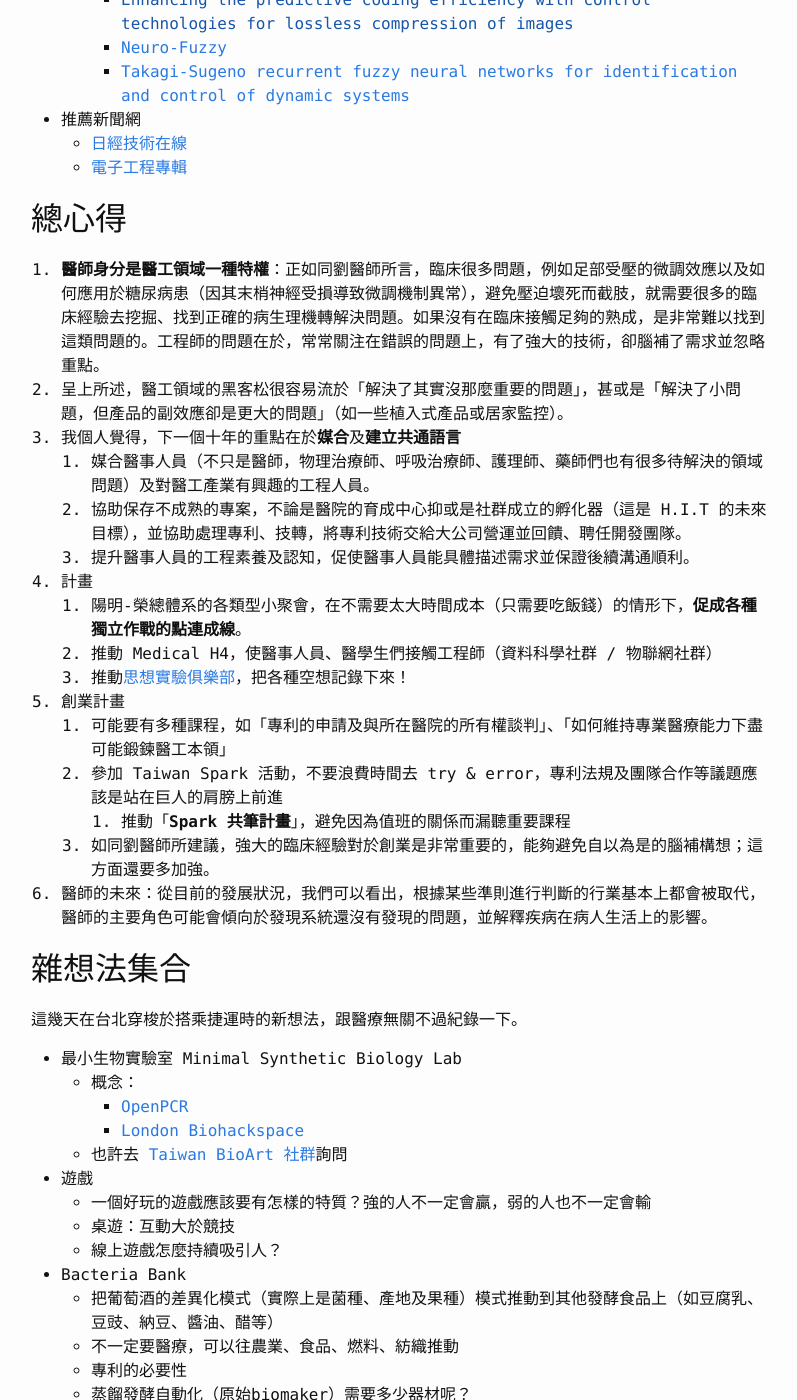
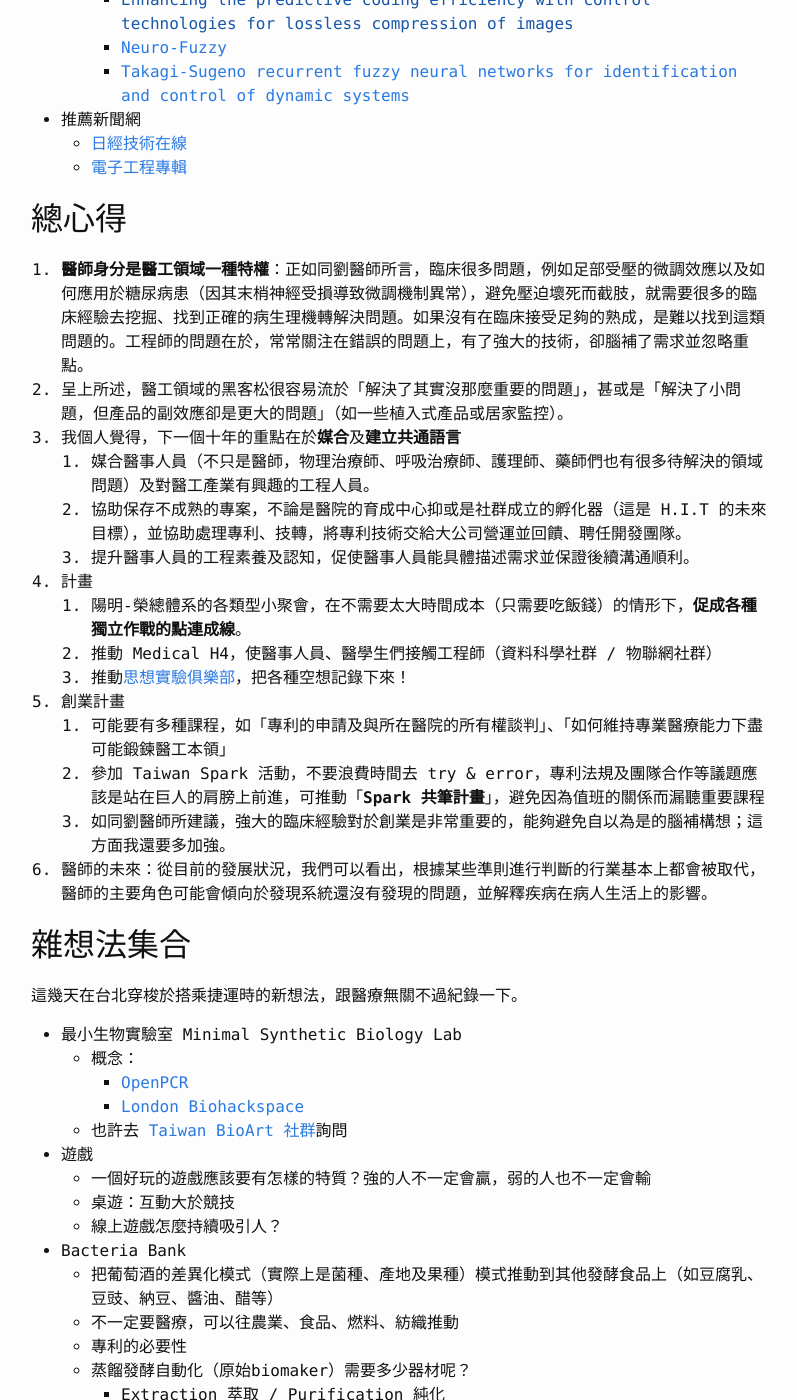
Before and after one commit to algaebrown/yfwu.github.io, a Jekyll site: the page built from _posts/startup/2016-04-28-future-medicine.md, in a window 1280 px wide and 1400 px high, scrolled down 3428 px. Shown: the whole window, without its empty margins (239-1036 px from the left). Built offline with Jekyll 4.4.1, drawn with Linux system fonts in a browser that asks for light colours; some of the changed text lies outside the part shown.

Commit message:
Update future medicine

```diff
--- a/_posts/startup/2016-04-28-future-medicine.md
+++ b/_posts/startup/2016-04-28-future-medicine.md
@@ -118,7 +118,7 @@ tags: [3D, biobrick, bioprinting, IoT, bioinformatics]
   - [電子工程專輯](http://www.eettaiwan.com/)
 
 ## 總心得
-1. **醫師身分是醫工領域一種特權**：正如同劉醫師所言，臨床很多問題，例如足部受壓的微調效應以及如何應用於糖尿病患（因其末梢神經受損導致微調機制異常），避免壓迫壞死而截肢，就需要很多的臨床經驗去挖掘、找到正確的病生理機轉解決問題。如果沒有在臨床接觸足夠的熟成，是非常難以找到這類問題的。工程師的問題在於，常常關注在錯誤的問題上，有了強大的技術，卻腦補了需求並忽略重點。
+1. **醫師身分是醫工領域一種特權**：正如同劉醫師所言，臨床很多問題，例如足部受壓的微調效應以及如何應用於糖尿病患（因其末梢神經受損導致微調機制異常），避免壓迫壞死而截肢，就需要很多的臨床經驗去挖掘、找到正確的病生理機轉解決問題。如果沒有在臨床接受足夠的熟成，是難以找到這類問題的。工程師的問題在於，常常關注在錯誤的問題上，有了強大的技術，卻腦補了需求並忽略重點。
 2. 呈上所述，醫工領域的黑客松很容易流於「解決了其實沒那麼重要的問題」，甚或是「解決了小問題，但產品的副效應卻是更大的問題」（如一些植入式產品或居家監控）。
 3. 我個人覺得，下一個十年的重點在於**媒合**及**建立共通語言**
     1. 媒合醫事人員（不只是醫師，物理治療師、呼吸治療師、護理師、藥師們也有很多待解決的領域問題）及對醫工產業有興趣的工程人員。
@@ -130,9 +130,8 @@ tags: [3D, biobrick, bioprinting, IoT, bioinformatics]
     3. 推動[思想實驗俱樂部](http://yfwu.github.io/idea/2016/04/09/whatever-lab.html)，把各種空想記錄下來！
 5. 創業計畫
     1. 可能要有多種課程，如「專利的申請及與所在醫院的所有權談判」、「如何維持專業醫療能力下盡可能鍛鍊醫工本領」
-    2. 參加 Taiwan Spark 活動，不要浪費時間去 try & error，專利法規及團隊合作等議題應該是站在巨人的肩膀上前進
-       1. 推動「**Spark 共筆計畫**」，避免因為值班的關係而漏聽重要課程
-    3. 如同劉醫師所建議，強大的臨床經驗對於創業是非常重要的，能夠避免自以為是的腦補構想；這方面還要多加強。
+    2. 參加 Taiwan Spark 活動，不要浪費時間去 try & error，專利法規及團隊合作等議題應該是站在巨人的肩膀上前進，可推動「**Spark 共筆計畫**」，避免因為值班的關係而漏聽重要課程
+    3. 如同劉醫師所建議，強大的臨床經驗對於創業是非常重要的，能夠避免自以為是的腦補構想；這方面我還要多加強。
 6. 醫師的未來：從目前的發展狀況，我們可以看出，根據某些準則進行判斷的行業基本上都會被取代，醫師的主要角色可能會傾向於發現系統還沒有發現的問題，並解釋疾病在病人生活上的影響。
 
 ## 雜想法集合
```
Also changed, not shown: other parts of _posts/startup/2016-04-28-future-medicine.md (+2 -2 lines).
